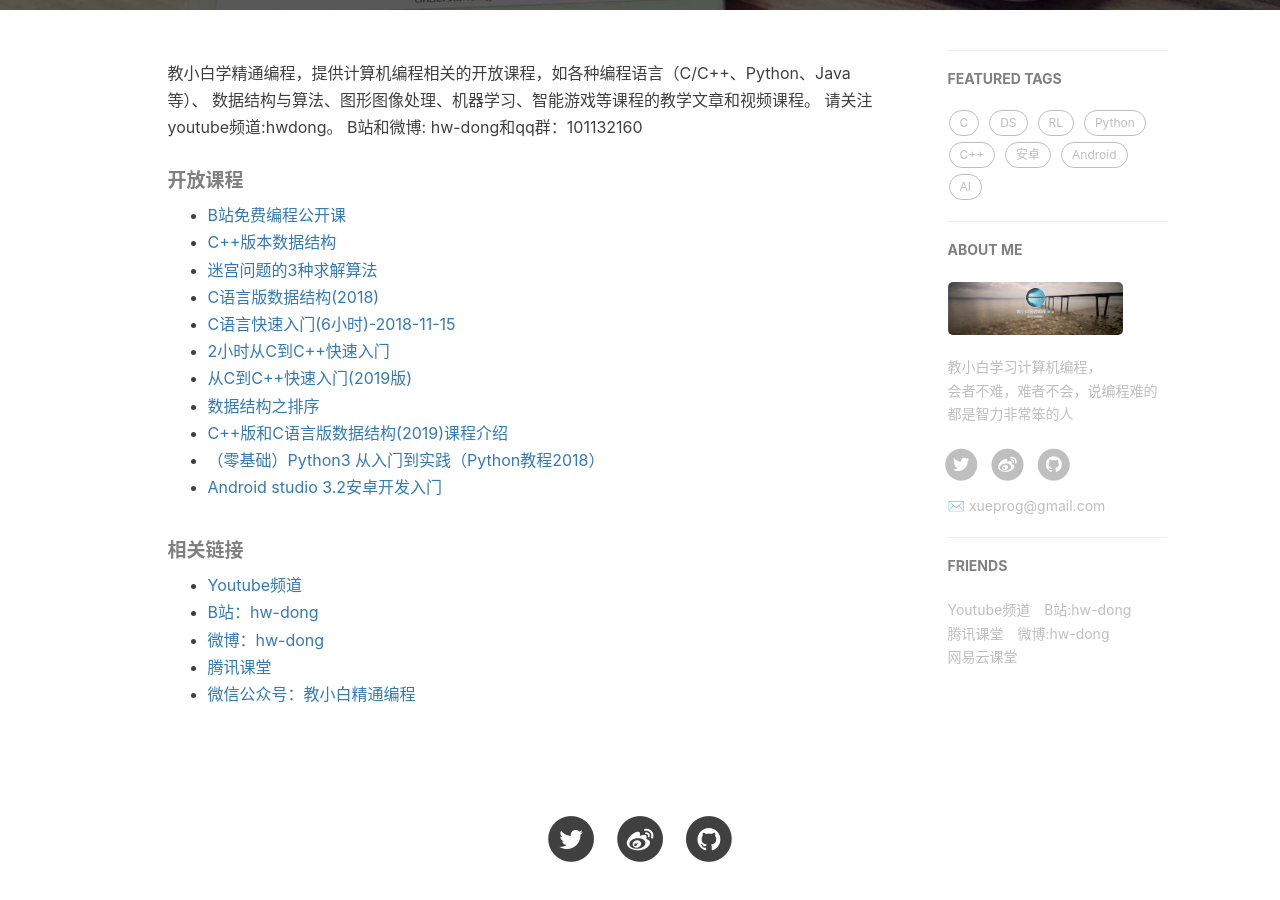
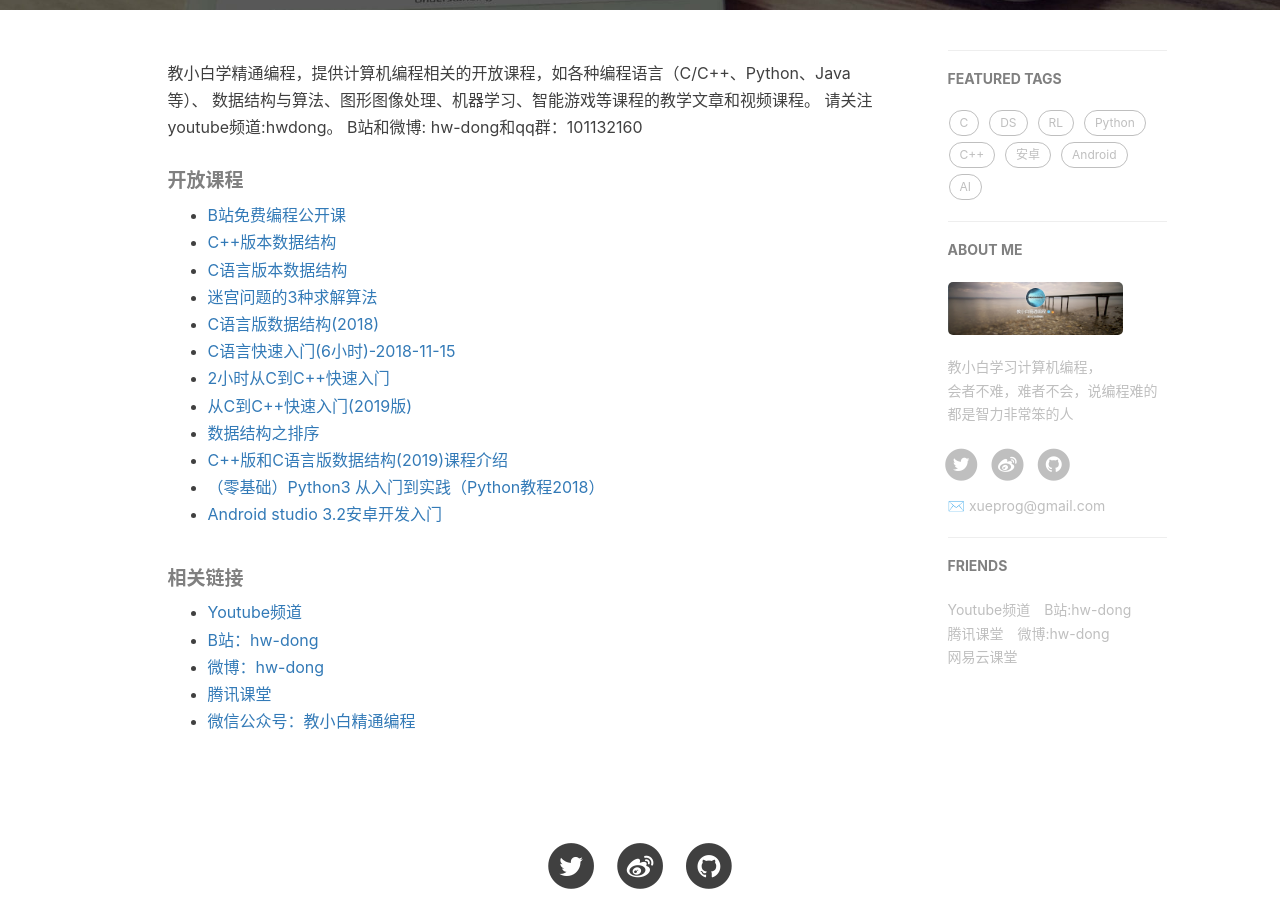
Before and after one commit to xuepro/xuepro.github.io, a Jekyll site: the page built from about.html, in a window 1280 px wide and 900 px high, scrolled down 408 px. Built offline with Jekyll 4.4.1, drawn with Linux system fonts in a browser that asks for light colours; nearby versions of some CDN libraries; comment, search, counter and statistics services are not loaded.

Commit message:
Update about.html

```diff
--- a/about.html
+++ b/about.html
@@ -25,8 +25,8 @@
     <ul>
         <li><a href  ="http://space.bilibili.com/281453312"> B站免费编程公开课</a> </li>
         <li><a href="https://ke.qq.com/course/404761?tuin=ac5537fd">C++版本数据结构</a></li>
-	    <li><a href="https://ke.qq.com/course/405177?tuin=ac5537fd">迷宫问题的3种求解算法</a></li>
-
+	<li><a href="https://ke.qq.com/course/406944?tuin=ac5537fd">C语言版本数据结构</a></li>
+	<li><a href="https://ke.qq.com/course/405177?tuin=ac5537fd">迷宫问题的3种求解算法</a></li>
 
 	<li><a href="https://ke.qq.com/course/258409?tuin=ac5537fd">C语言版数据结构(2018)</a></li>
 
```
